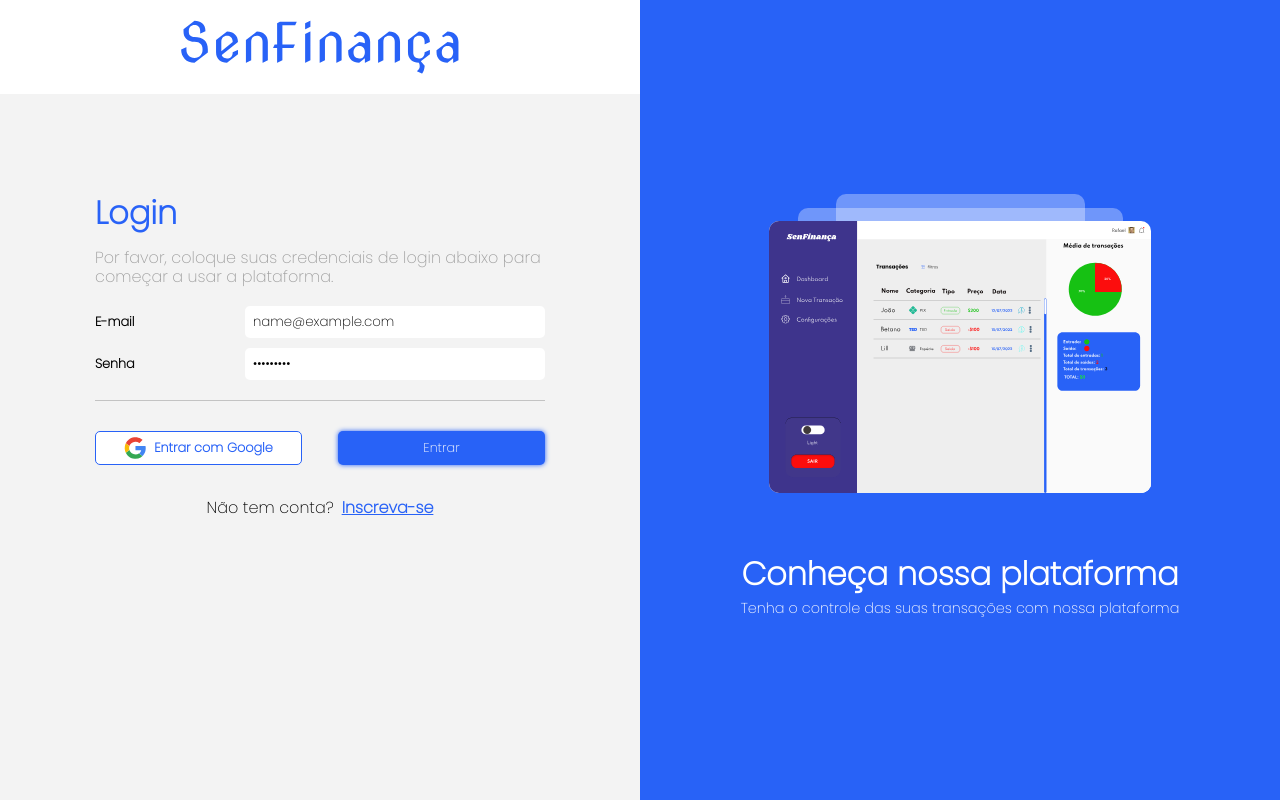
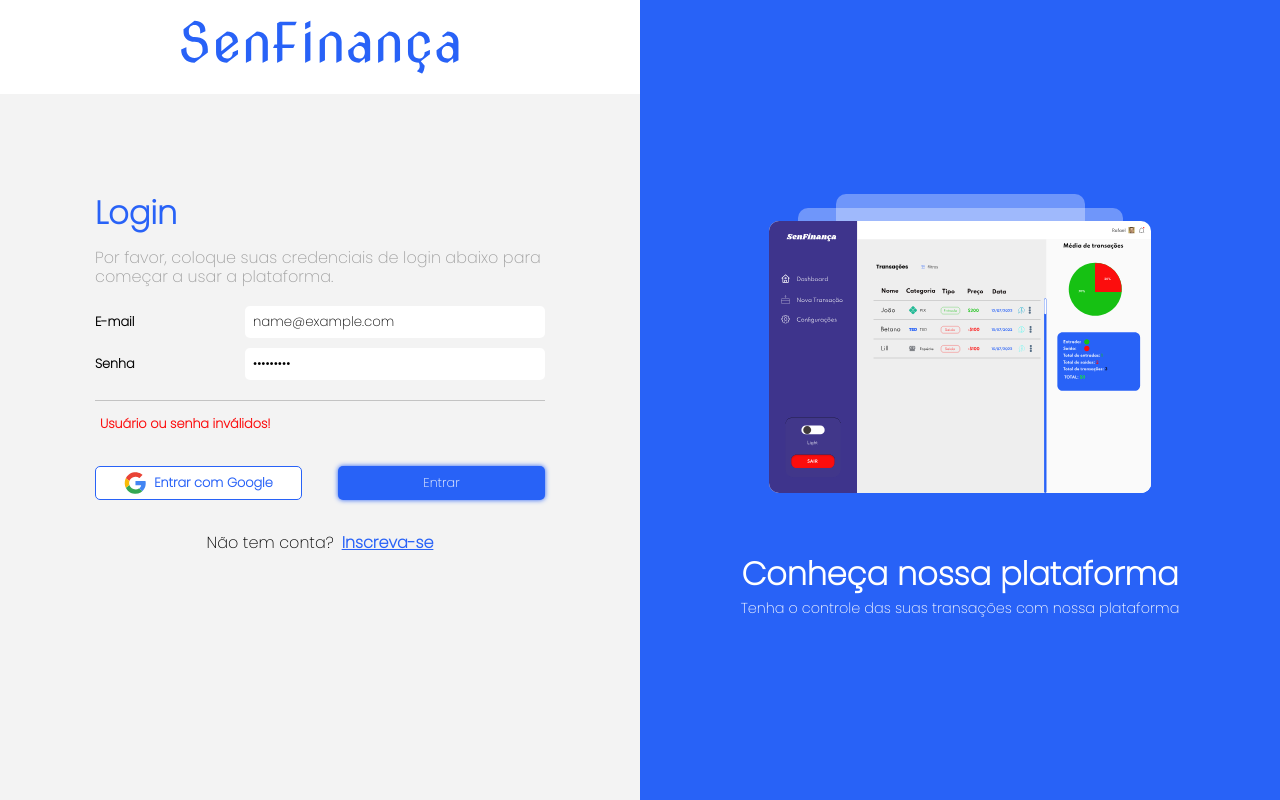
Before and after one commit to Rafael-Santos-DV/senFinance, a Next.js app: page /login in a window 1280 px wide. Both pictures are taken after typing "name@example.com", "Sample123" into the empty fields and a click on the button "Entrar". Built offline with nearby package versions, Linux system fonts and the light colour scheme; no server answers.

Commit message:
feat: more verications in inputs

```diff
--- /dev/null
+++ b/src/components/Feedback/Feedback.tsx
@@ -0,0 +1,15 @@
+import React from 'react';
+import { Container } from './style';
+
+type TypeFeed = {
+  type: 'Error' | 'Sucess';
+  text: string;
+};
+
+export const Feedback: React.FC<TypeFeed> = ({ text, type }) => {
+  return (
+    <Container type={type}>
+      <span>{text}</span>
+    </Container>
+  );
+};
--- /dev/null
+++ b/src/components/Feedback/style.ts
@@ -0,0 +1,29 @@
+import styled, { css } from 'styled-components';
+
+export const Container = styled.div<{ type: 'Error' | 'Sucess' }>`
+  display: grid;
+  grid-template-columns: 1fr;
+  padding: 5px;
+  font-weight: bold;
+  animation: animation-feed 200ms linear;
+  font-size: 0.8rem;
+
+  ${(props) =>
+    props.type === 'Sucess'
+      ? css`
+          color: ${({ theme: { colors } }) => colors.colorGreen};
+        `
+      : css`
+          color: ${({ theme: { colors } }) => colors.colorRed};
+        `}
+
+  @keyframes animation-feed {
+    0% {
+      transform: translateX(-50%);
+    }
+
+    100% {
+      transform: translateX(0%);
+    }
+  }
+`;
--- /dev/null
+++ b/src/components/Loading/Loading.tsx
@@ -0,0 +1,9 @@
+import { Box, Container } from './style';
+
+export const Loading = () => {
+  return (
+    <Container>
+      <Box></Box>
+    </Container>
+  );
+};
--- /dev/null
+++ b/src/components/Loading/style.ts
@@ -0,0 +1,34 @@
+import styled from 'styled-components';
+
+export const Container = styled.div`
+  width: 100%;
+  left: 0;
+  right: 0;
+  top: 0;
+  bottom: 0;
+  position: absolute;
+  display: flex;
+  flex-direction: column;
+  justify-content: flex-end;
+  padding: 20px;
+  z-index: 1;
+`;
+
+export const Box = styled.div`
+  width: 50px;
+  height: 50px;
+  border-radius: 50%;
+  border: 14px solid ${({ theme: { colors } }) => colors.colorBlue};
+  border-top: 14px solid ${({ theme: { colors } }) => colors.colorGreen};
+  animation: animation-load 1s linear infinite;
+
+  @keyframes animation-load {
+    0% {
+      transform: rotate(0deg);
+    }
+
+    100% {
+      transform: rotate(360deg);
+    }
+  }
+`;
--- a/src/pages/login.tsx
+++ b/src/pages/login.tsx
@@ -20,9 +20,14 @@
 import Axios from '../lib/api/axios';
 import Router from 'next/router';
 import { DataContextProvider } from '../context/DataProvider';
+import { Loading } from '../components/Loading/Loading';
+import { Feedback } from '../components/Feedback/Feedback';
 
 const Login: React.FC = () => {
   const [getForm, setForm] = useState<Record<string, unknown>>();
+
+  const [awaitResponse, setAwaitResponse] = useState(false);
+  const [getErro, setErro] = useState('');
 
   const { setRefresh } = useContext(DataContextProvider);
 
@@ -34,6 +39,7 @@
 
   const handleChangeSubmit = async (event: FormEvent) => {
     event.preventDefault();
+    setAwaitResponse(true);
 
     try {
       const { data } = await Axios({
@@ -51,10 +57,11 @@
 
       setRefresh((prev) => !prev);
 
+      setAwaitResponse(false);
       Router.push('/');
     } catch (err) {
-      console.log(err);
-      alert('usuário ou senha inválidos!');
+      setAwaitResponse(false);
+      setErro('Usuário ou senha inválidos!');
       return;
     }
   };
@@ -105,6 +112,8 @@
                 </label>
               </BoxInput>
 
+              {getErro && <Feedback text={getErro} type="Error" />}
+
               <ContainerButtons>
                 <Button
                   type="button"
@@ -117,6 +126,8 @@
                 <Button type="submit">Entrar</Button>
               </ContainerButtons>
             </form>
+
+            {awaitResponse && <Loading />}
 
             <Register>
               Não tem conta?
```
Also changed, not shown: src/pages/register.tsx (+42 -4 lines).
